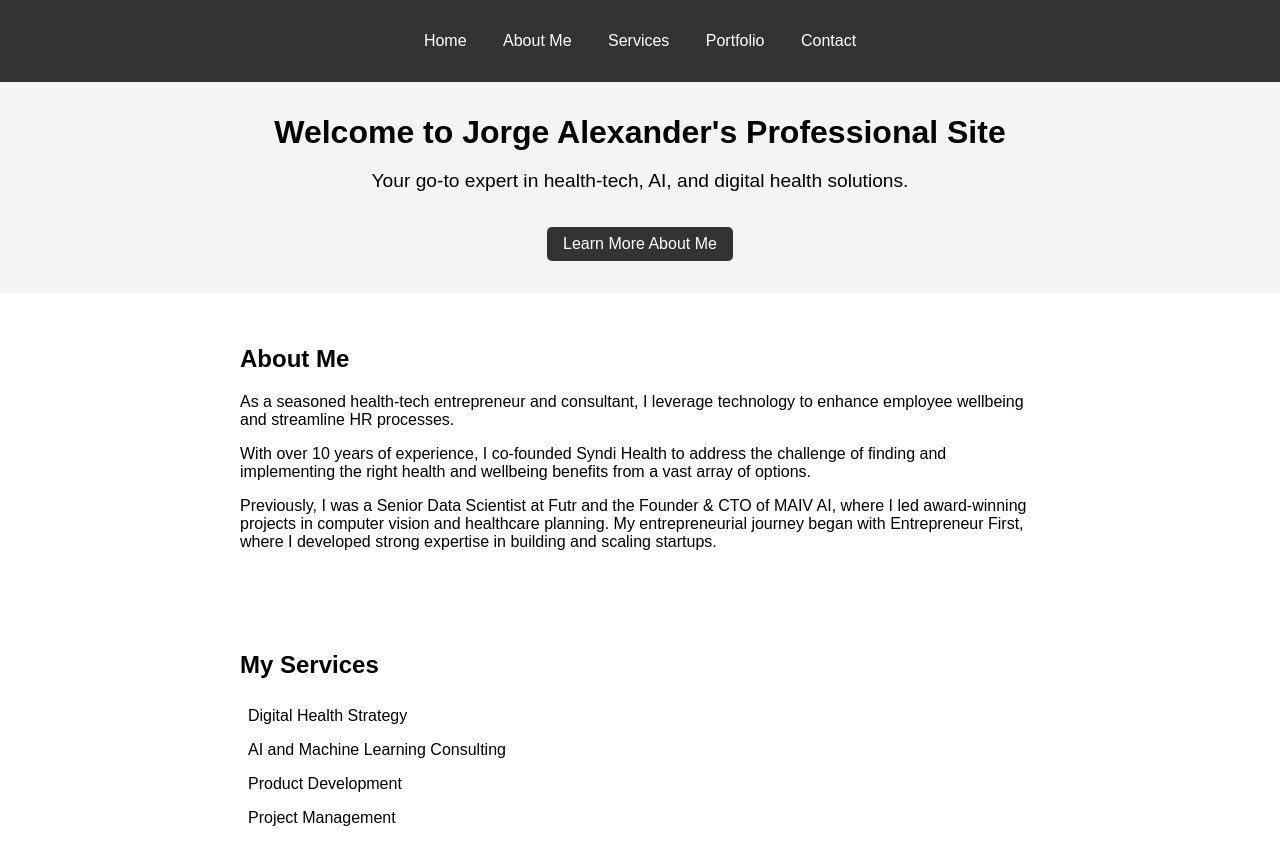
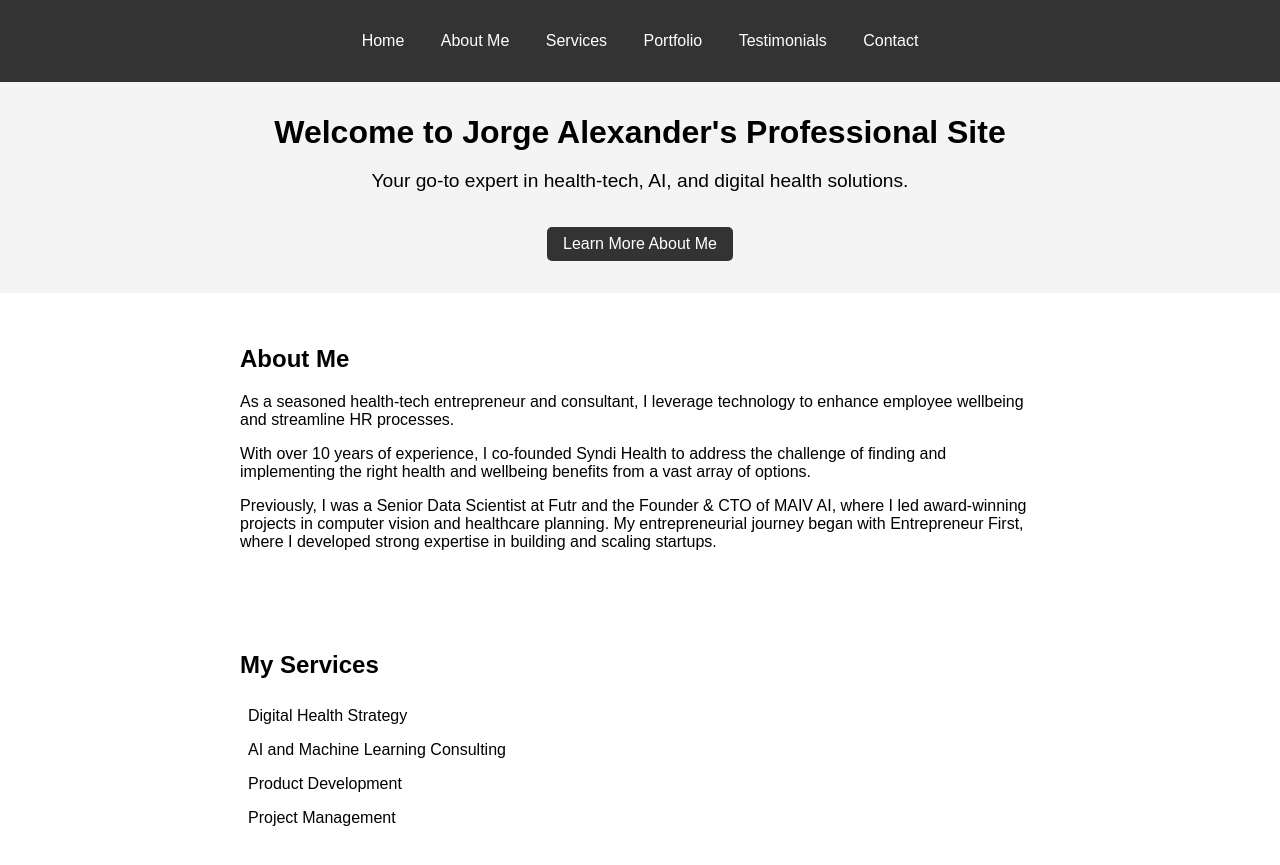
Before and after one commit to roodrallec/dashboard, a Jekyll site: the page built from index.html, in a window 1280 px wide and 900 px high. Shown: the top 865 px of the window. Built offline with Jekyll 4.4.1, drawn with Linux system fonts in a browser that asks for light colours.

Commit message:
Update default.html

```diff
--- a/_layouts/default.html
+++ b/_layouts/default.html
@@ -16,6 +16,7 @@
                 <li><a href="{{ "/#about" | relative_url }}">About Me</a></li>
                 <li><a href="{{ "/#services" | relative_url }}">Services</a></li>
                 <li><a href="{{ "/#portfolio" | relative_url }}">Portfolio</a></li>
+                <li><a href="{{ "/#testimonials" | relative_url }}">Testimonials</a></li>
                 <li><a href="{{ "/#contact" | relative_url }}">Contact</a></li>
             </ul>
         </nav>
```
